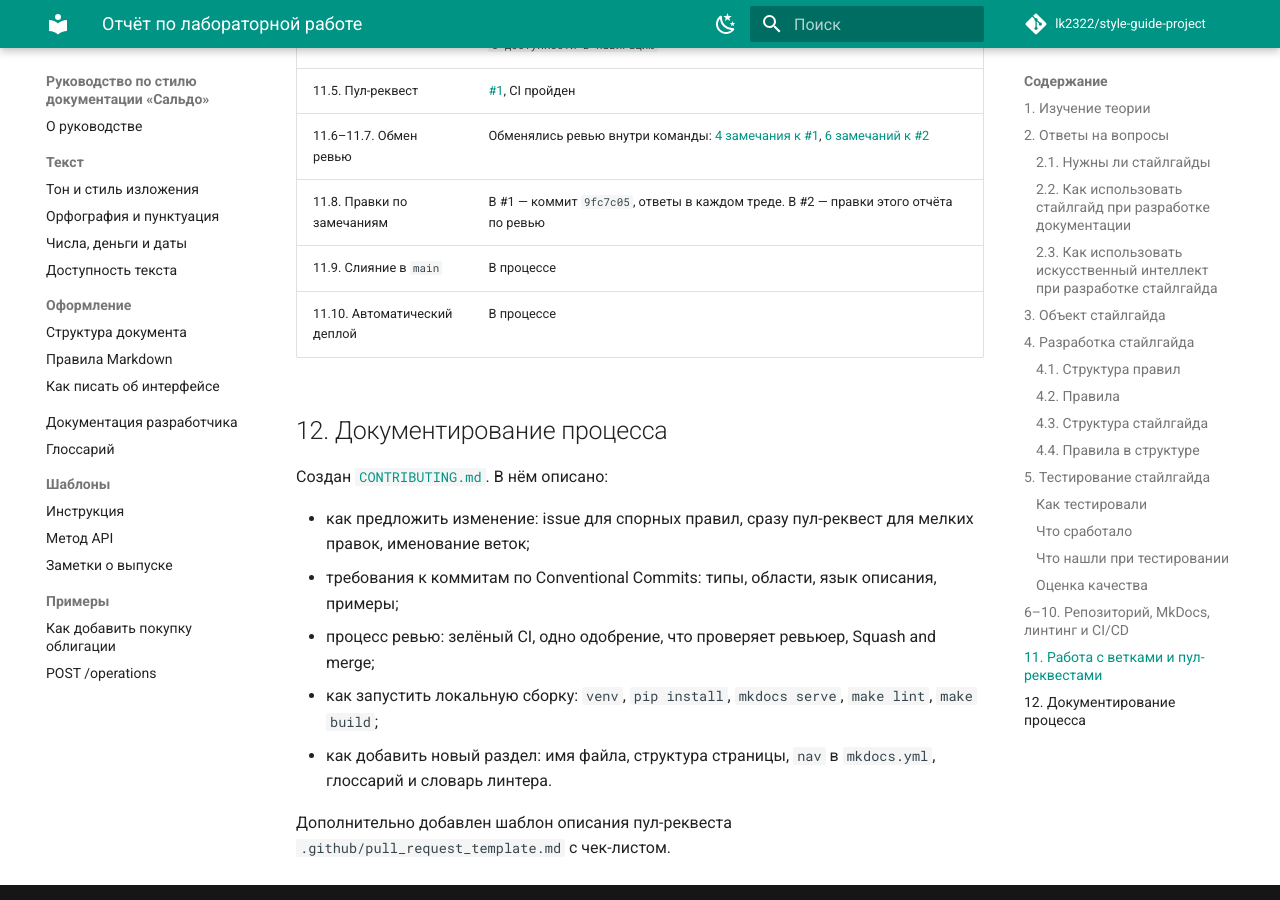
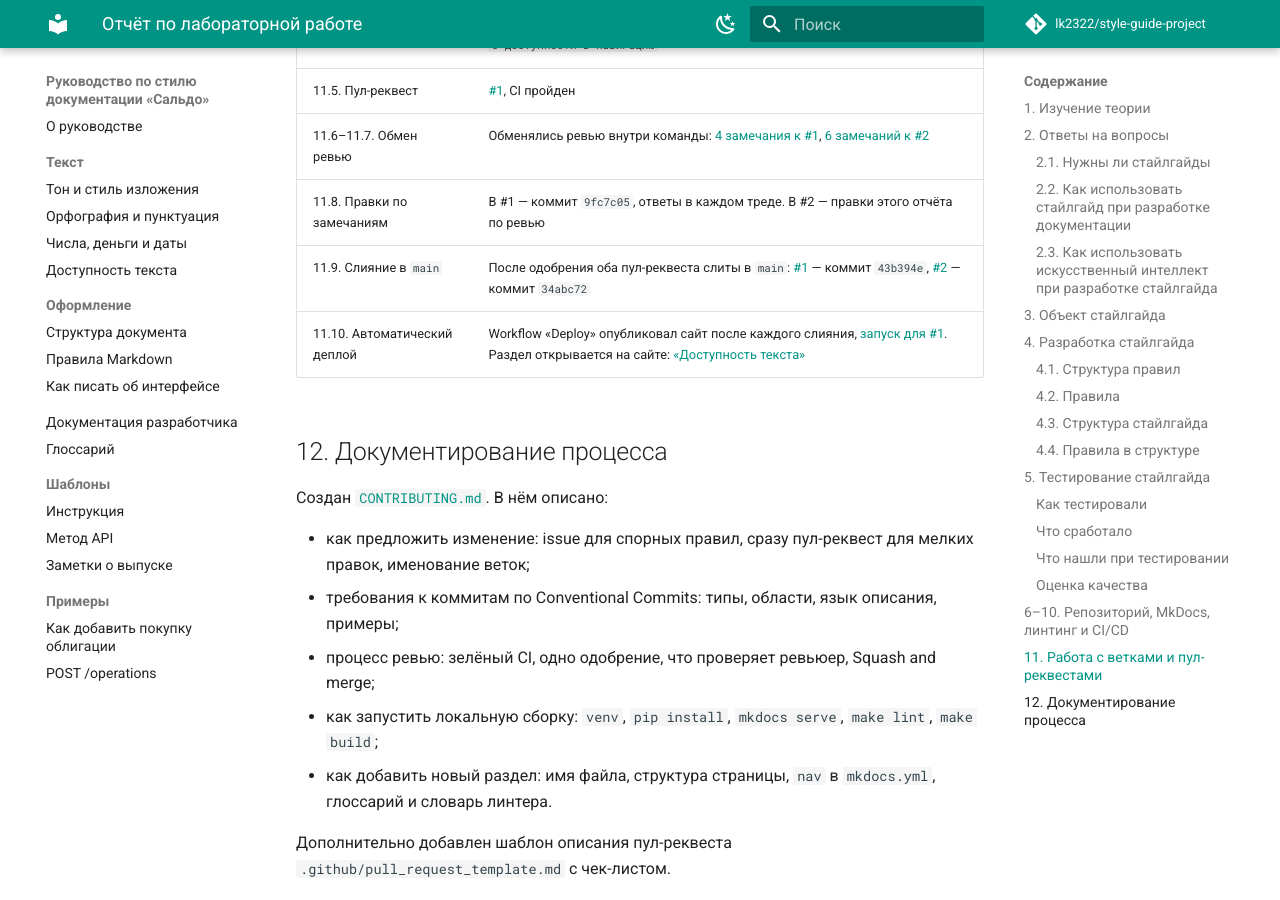
Before and after one commit to lk2322/style-guide-project, an MkDocs documentation site: the page built from docs/report.md, in a window 1280 px wide and 900 px high, scrolled down 9369 px. Built offline with MkDocs 1.6.1 and Material for MkDocs 9.7.7, drawn with Linux system fonts in a browser that asks for light colours; comment, search, counter and statistics services are not loaded.

Commit message:
docs: обновить статусы слияния и деплоя в отчёте

```diff
--- a/docs/report.md
+++ b/docs/report.md
@@ -224,8 +224,8 @@ docs/
 | 11.5. Пул-реквест | [#1](https://github.com/lk2322/style-guide-project/pull/1), CI пройден |
 | 11.6–11.7. Обмен ревью | Обменялись ревью внутри команды: [4 замечания к #1](https://github.com/lk2322/style-guide-project/pull/1#pullrequestreview-5595195459), [6 замечаний к #2](https://github.com/lk2322/style-guide-project/pull/2#pullrequestreview-5618416854) |
 | 11.8. Правки по замечаниям | В #1 — коммит `9fc7c05`, ответы в каждом треде. В #2 — правки этого отчёта по ревью |
-| 11.9. Слияние в `main` | В процессе |
-| 11.10. Автоматический деплой | В процессе |
+| 11.9. Слияние в `main` | После одобрения оба пул-реквеста слиты в `main`: [#1](https://github.com/lk2322/style-guide-project/pull/1) — коммит `43b394e`, [#2](https://github.com/lk2322/style-guide-project/pull/2) — коммит `34abc72` |
+| 11.10. Автоматический деплой | Workflow «Deploy» опубликовал сайт после каждого слияния, [запуск для #1](https://github.com/lk2322/style-guide-project/actions/runs/39976219918). Раздел открывается на сайте: [«Доступность текста»](https://lk2322.github.io/style-guide-project/style/accessibility/) |
 
 ## 12. Документирование процесса
 
```
